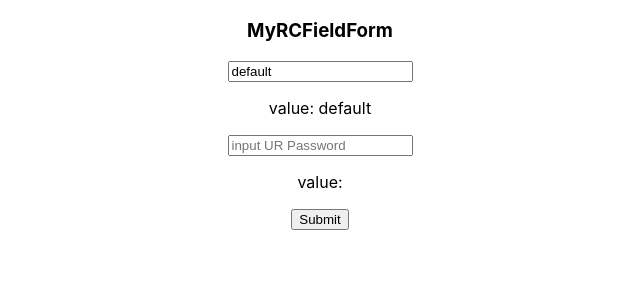
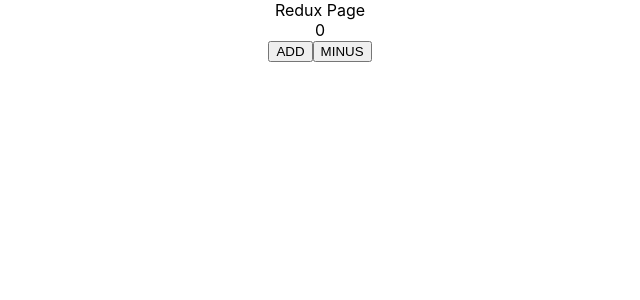
Before and after one commit to xindixu/learn-react, a React (Create React App) app: page / in a window 1280 px wide. Shown: the top 300 px of the page, without its empty margins (320-960 px from the left). Built offline with nearby package versions, Linux system fonts and the light colour scheme.

Commit message:
use redux and implement simple redux

```diff
--- a/package.json
+++ b/package.json
@@ -11,6 +11,7 @@
     "react": "^17.0.1",
     "react-dom": "^17.0.1",
     "react-scripts": "^3.4.3",
+    "redux": "^4.0.5",
     "web-vitals": "^0.2.4"
   },
   "devDependencies": {
--- a/src/App.jsx
+++ b/src/App.jsx
@@ -4,14 +4,16 @@
 import FormPage from "./pages/FormPage";
 import FormClassPage from "./pages/FormClassPage";
 import FormRCPage from "./pages/FormRCPage";
+import ReduxPage from "./pages/ReduxPage";
 
 function App() {
   return (
     <div className="App">
       {/* <ContextPage /> */}
       {/* <FormClassPage /> */}
-      <FormRCPage />
+      {/* <FormRCPage /> */}
       {/* <FormPage /> */}
+      <ReduxPage />
     </div>
   );
 }
--- /dev/null
+++ b/src/pages/ReduxPage.jsx
@@ -0,0 +1,38 @@
+import React, { Component } from "react";
+import PropTypes from "prop-types";
+import store from "../store";
+
+class ReduxPage extends Component {
+  static propTypes = {};
+
+  componentDidMount() {
+    store.subscribe(() => {
+      this.forceUpdate();
+    });
+  }
+
+  add = () => {
+    store.dispatch({ type: "ADD", payload: 100 });
+  };
+
+  minus = () => {
+    store.dispatch({ type: "MINUS", payload: 100 });
+  };
+
+  render() {
+    return (
+      <div>
+        Redux Page
+        <div>{store.getState()}</div>
+        <button type="button" onClick={this.add}>
+          ADD
+        </button>
+        <button type="button" onClick={this.minus}>
+          MINUS
+        </button>
+      </div>
+    );
+  }
+}
+
+export default ReduxPage;
--- /dev/null
+++ b/src/store/index.js
@@ -0,0 +1,16 @@
+import { createStore } from "../xredux";
+
+export const reducer = (state = 0, { type, payload }) => {
+  switch (type) {
+    case "ADD":
+      return state + payload;
+    case "MINUS":
+      return state - payload;
+    default:
+      return state;
+  }
+};
+
+const store = createStore(reducer);
+
+export default store;
--- /dev/null
+++ b/src/xredux/index.js
@@ -0,0 +1,22 @@
+export const createStore = (reducer) => {
+  // run once to get initial state
+  let currentState = reducer(undefined, {});
+  const currentListeners = [];
+
+  const getState = () => {
+    return currentState;
+  };
+  const dispatch = (action) => {
+    currentState = reducer(currentState, action);
+    currentListeners.forEach((listener) => listener());
+  };
+
+  const subscribe = (listener) => {
+    currentListeners.push(listener);
+  };
+  return {
+    getState,
+    dispatch,
+    subscribe,
+  };
+};
```
Also changed, not shown: 1 other file (tests, documents, lock files or other folders).
